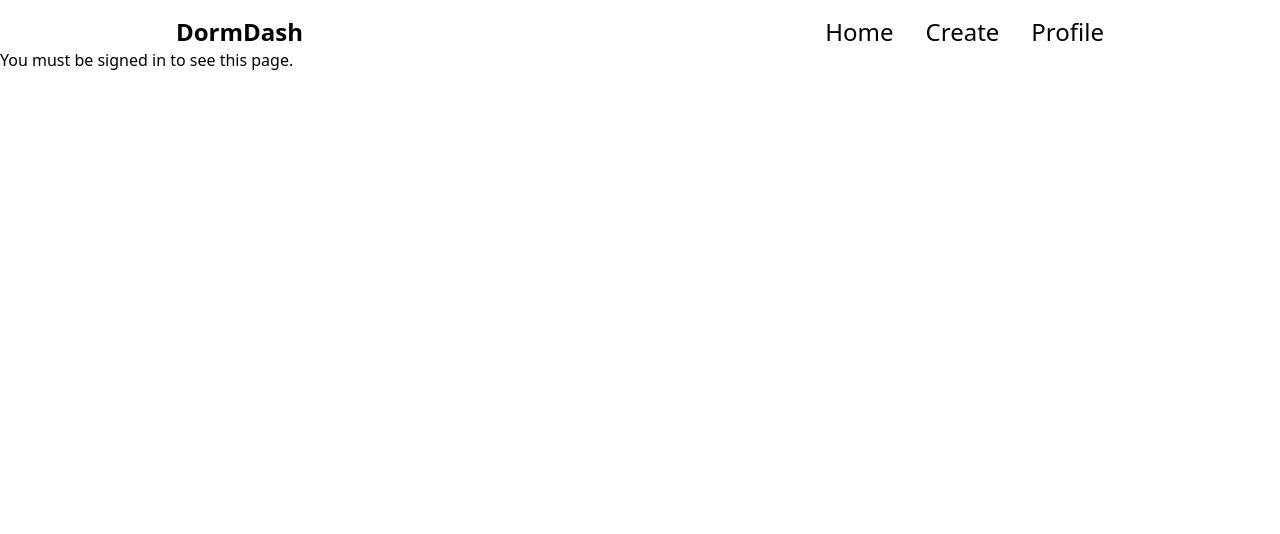
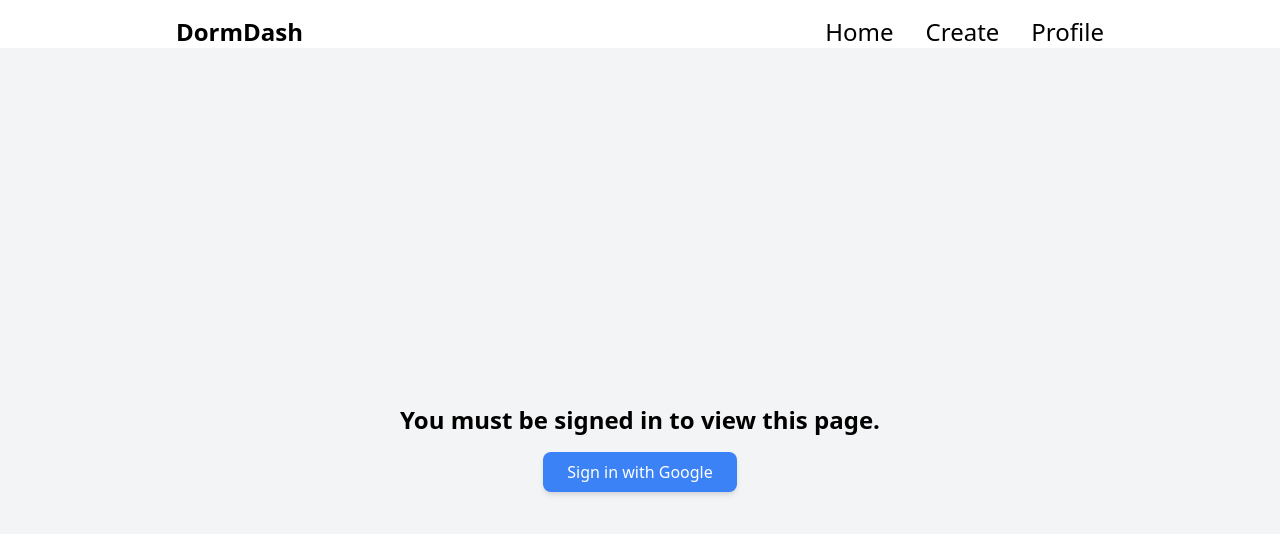
Before and after one commit to 394-w25/DormDash, a React (Vite) app: page /posts in a window 1280 px wide. Shown: the top 534 px of the page. Built offline with nearby package versions, Linux system fonts and the light colour scheme; no server answers.

Commit message:
refactor to use SignIn component

```diff
--- a/src/pages/PostsPage.jsx
+++ b/src/pages/PostsPage.jsx
@@ -1,11 +1,10 @@
 import { useAuthState } from "../utilities/firebase";
+import SignIn from "../components/SignIn.jsx";
 import Posts from "../components/Posts.jsx";
 
 const PostsPage = () => {
   const [user] = useAuthState();
-  return (
-    <>{user ? <Posts /> : <h1>You must be signed in to see this page.</h1>}</>
-  );
+  return <>{user ? <Posts /> : <SignIn />}</>;
 };
 
 export default PostsPage;
```
